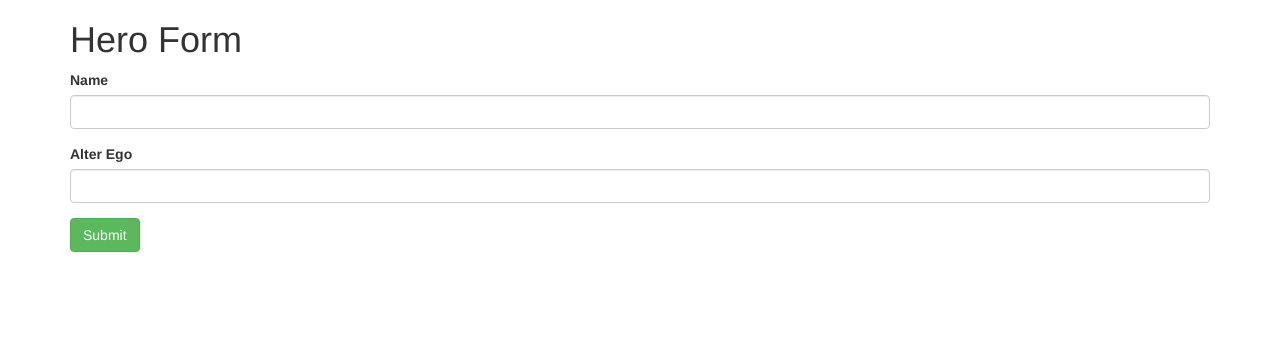
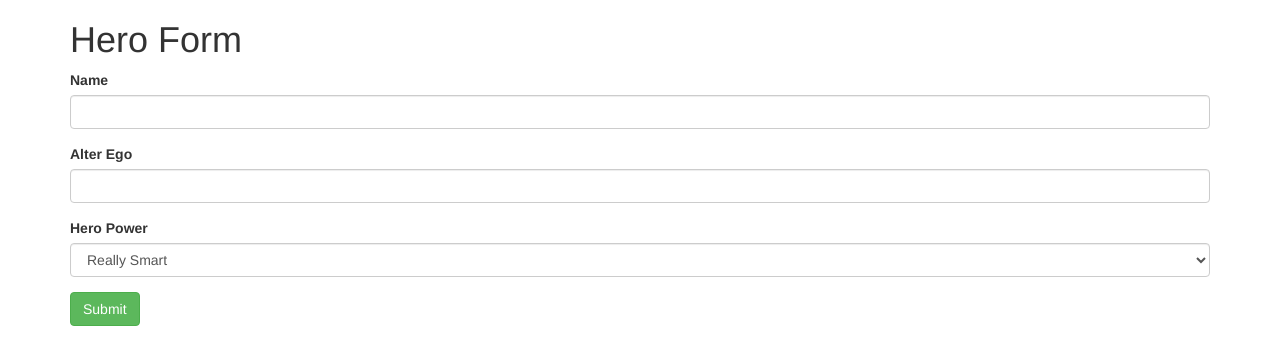
Before and after one commit to giovannipds/angular-forms, an Angular app: page / in a window 1280 px wide. Shown: the top 364 px of the page. Built offline with nearby package versions, Linux system fonts and the light colour scheme.

Commit message:
Add powers field list with *ngFor

```diff
--- a/src/app/hero-form.component.html
+++ b/src/app/hero-form.component.html
@@ -11,6 +11,13 @@
       <input type="text" class="form-control" id="alterEgo">
     </div>
 
+    <div class="form-group">
+      <label for="power">Hero Power</label>
+      <select class="form-control" id="power" required>
+        <option *ngFor="let pow of powers" [value]="pow">{{pow}}</option>
+      </select>
+    </div>
+
     <button type="submit" class="btn btn-success">Submit</button>
 
   </form>
```
